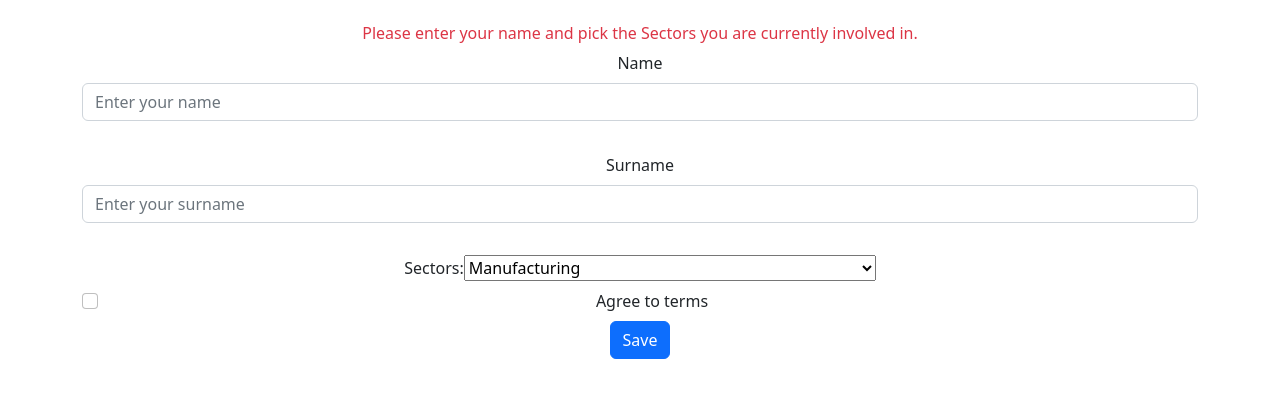
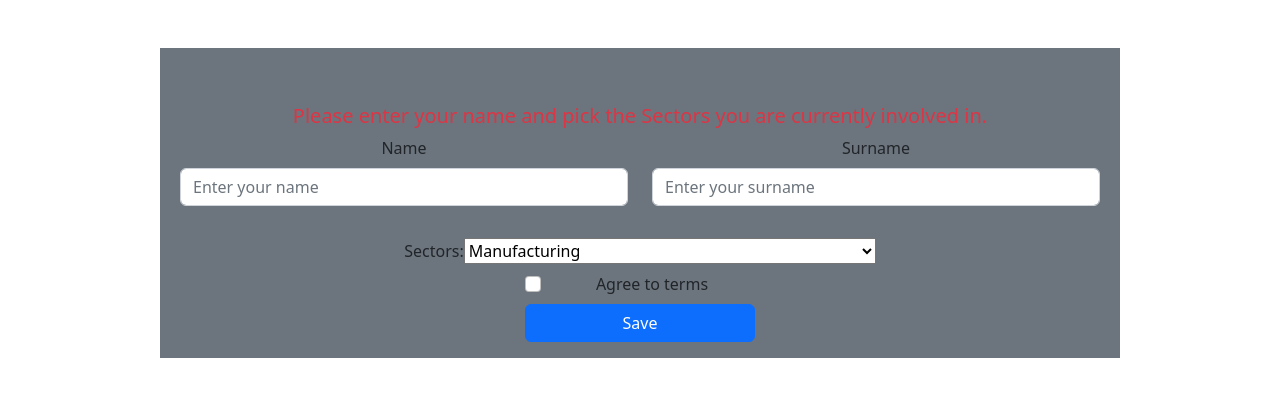
Before and after one commit to SadiKISLAR/task-02-02-23, a React (Create React App) app: page / in a window 1280 px wide. Shown: the top 398 px of the page. Built offline with nearby package versions, Linux system fonts and the light colour scheme.

Commit message:
page desgin 1

```diff
--- a/public/index.html
+++ b/public/index.html
@@ -24,7 +24,7 @@
       work correctly both with client-side routing and a non-root public URL.
       Learn how to configure a non-root public URL by running `npm run build`.
     -->
-    <title>React App</title>
+    <title>Test</title>
   </head>
   <body>
     <noscript>You need to enable JavaScript to run this app.</noscript>
--- a/src/Test.jsx
+++ b/src/Test.jsx
@@ -1,5 +1,6 @@
 import React, { useState } from 'react';
 import Form from 'react-bootstrap/Form';
+
 
 
 
@@ -16,10 +17,10 @@ function Test() {
     };
 
     return (
-        <div className="container text-center mt-4">
-            <div >
-                <h6 className='text-danger'>Please enter your name and pick the Sectors you are currently involved in.</h6>
-                <div>
+        <div className="container w-75 mx-auto text-center mt-5 p-2 bg-secondary">
+            <div className='row h-75  mx-auto text-center mt-5  '>
+                <h5 className='text-danger'>Please enter your name and pick the Sectors you are currently involved in.</h5>
+                <div className='col-6'>
                     <label htmlFor="title" className="form-label">
                         Name
                     </label>
@@ -31,7 +32,7 @@ function Test() {
                         onChange={(e) => setName(e.target.value)}
                         required /> <br />
                 </div>
-                <div>
+                <div className='col-6' >
                     <label htmlFor="title" className="form-label">
                         Surname
                     </label>
@@ -43,10 +44,9 @@ function Test() {
                         onChange={(e) => setSurname(e.target.value)}
                         required /> <br />
                 </div>
-            </div>
                 <form>
 
-                <label className='mb-2'>
+                    <label className='mb-2 w-75 mx-auto text-center col-6 ' >
                         Sectors:
                         <select value={selectedOption} onChange={handleChange}>
                             <option value="1">Manufacturing</option>
@@ -131,16 +131,18 @@ function Test() {
                         </select>
                     </label>
 
-                <div>
+                    <div className='mx-auto text-center col-6'>
                         <Form.Check
-                        className='mb-2'
+                            className='mb-2 mx-auto text-center col-6'
                             type="checkbox"
                             id="disabledFieldsetCheck"
                             label="Agree to terms"
                         />
                     </div>
-                <button className="btn btn-primary  ">Save</button>
+                    <button className="btn btn-primary mb-2 w-25 ">Save</button>
                 </form>
+            </div>
+
         </div>
     );
 }
```
Lines whose indentation alone changed are shown as unchanged.
